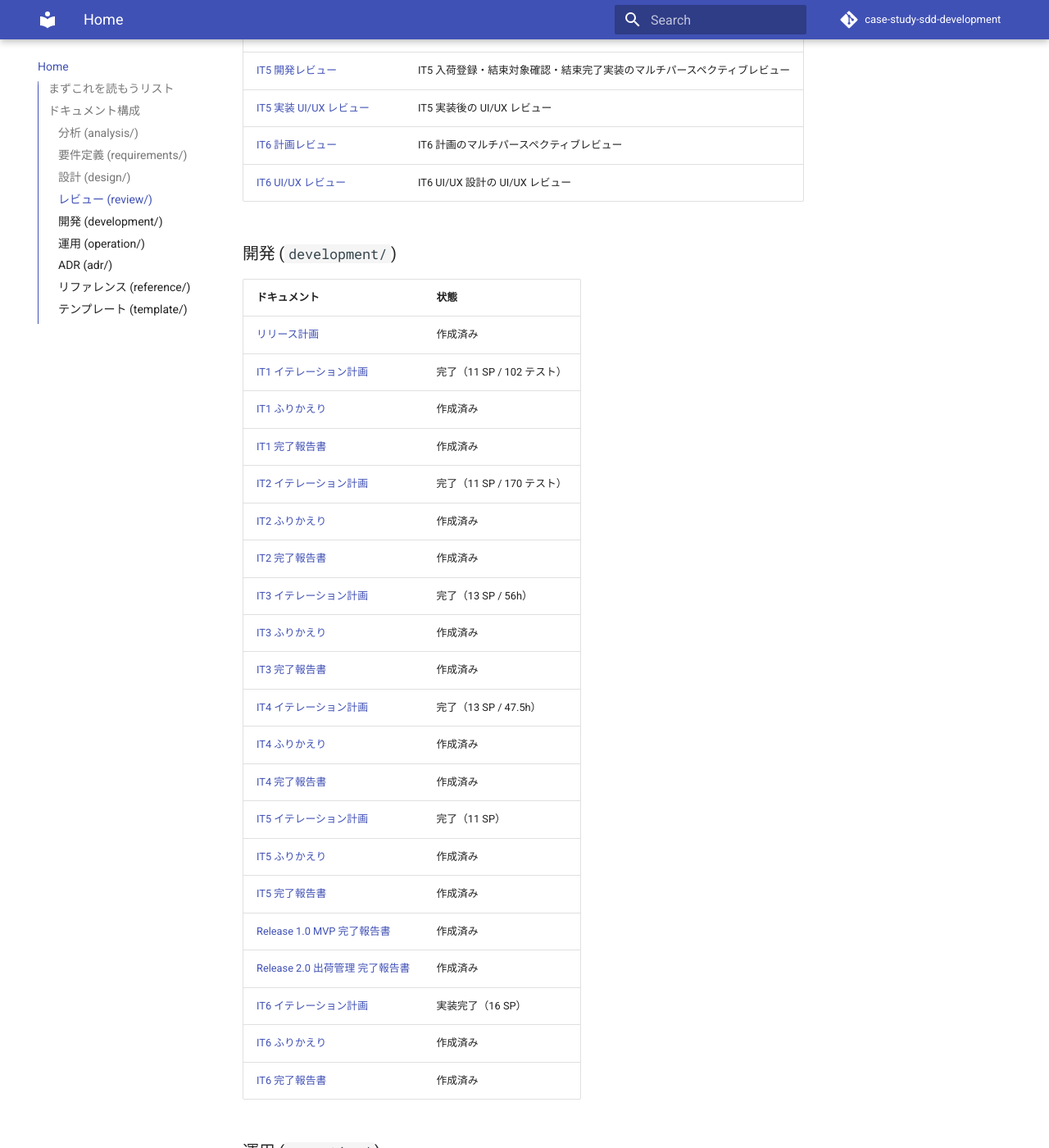
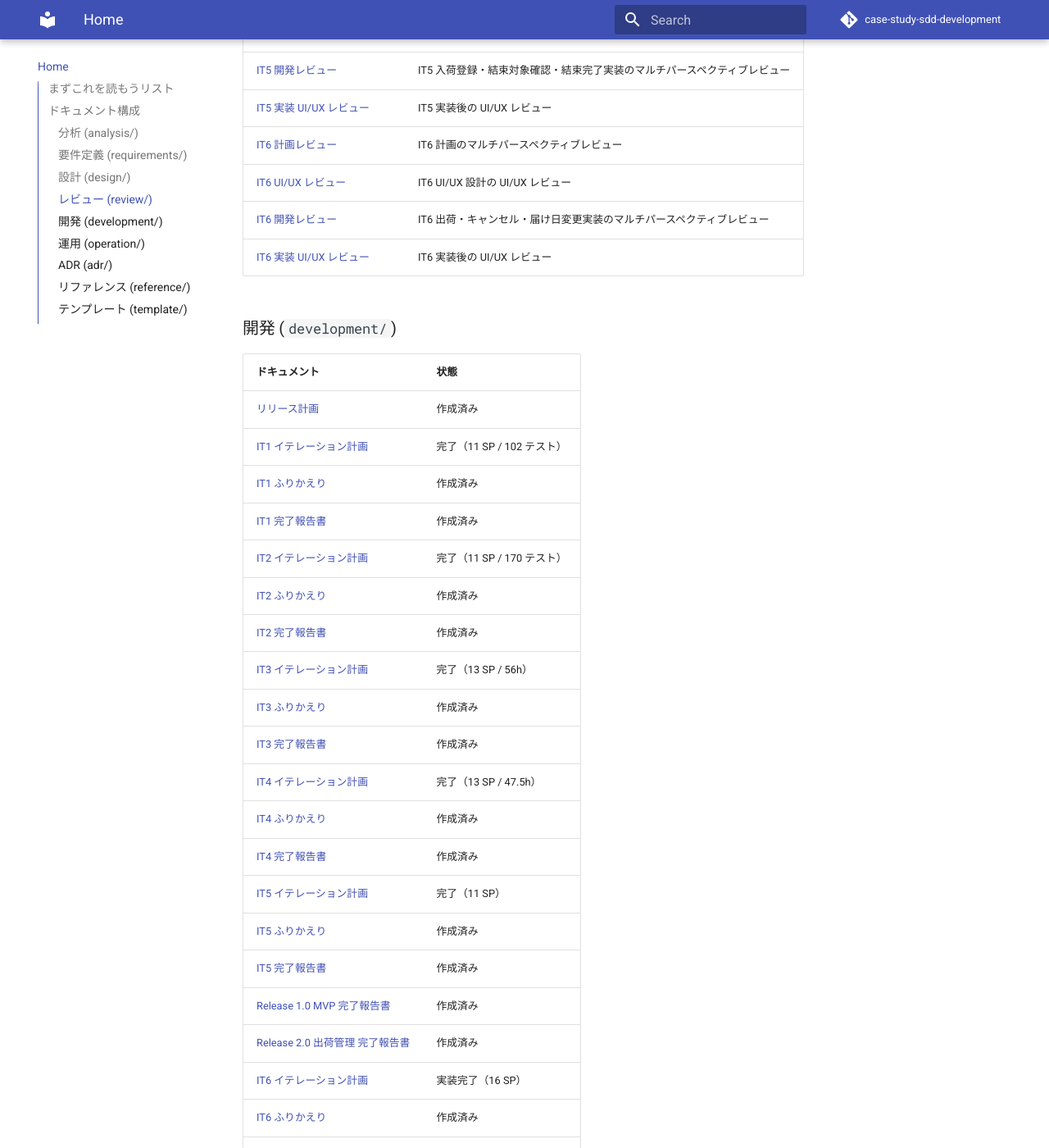
Before and after one commit to k2works/case-study-sdd-development, an MkDocs documentation site: the page built from docs/index.md, in a window 1280 px wide and 1400 px high, scrolled down 2552 px. Shown: the whole window at 82% size. Built offline with MkDocs 1.6.1 and Material for MkDocs 9.7.7, drawn with Linux system fonts in a browser that asks for light colours; comment, search, counter and statistics services are not loaded; some of the changed text lies outside the part shown.

Commit message:
docs: ドキュメントインデックスを最新構成に更新
- docs/index.md: IT7 計画、IT6 開発レビュー・実装 UI/UX レビューを追加
- mkdocs.yml: IT7 計画、IT6 開発レビュー・実装 UI/UX レビューを nav に追加
- docs/development/index.md: IT7 計画行を追加
- docs/review/index.md: IT6 開発レビュー・実装 UI/UX レビューを追加

https://claude.ai/code/session_01JmRWp9tdkEQ8X2C82WS7yV

```diff
--- a/docs/index.md
+++ b/docs/index.md
@@ -69,6 +69,8 @@
 | [IT5 実装 UI/UX レビュー](./review/it5_impl_uiux_review_20260322.md) | IT5 実装後の UI/UX レビュー |
 | [IT6 計画レビュー](./review/iteration_plan-6_review_20260323.md) | IT6 計画のマルチパースペクティブレビュー |
 | [IT6 UI/UX レビュー](./review/it6_uiux_review_20260323.md) | IT6 UI/UX 設計の UI/UX レビュー |
+| [IT6 開発レビュー](./review/it6_developing_review_20260323.md) | IT6 出荷・キャンセル・届け日変更実装のマルチパースペクティブレビュー |
+| [IT6 実装 UI/UX レビュー](./review/it6_impl_uiux_review_20260323.md) | IT6 実装後の UI/UX レビュー |
 
 ### 開発 (`development/`)
 
@@ -95,6 +97,7 @@
 | [IT6 イテレーション計画](./development/iteration_plan-6.md) | 実装完了（16 SP） |
 | [IT6 ふりかえり](./development/iteration_retrospective-6.md) | 作成済み |
 | [IT6 完了報告書](./development/iteration_report-6.md) | 作成済み |
+| [IT7 イテレーション計画](./development/iteration_plan-7.md) | 計画済み（8 SP） |
 
 ### 運用 (`operation/`)
 
--- a/mkdocs.yml
+++ b/mkdocs.yml
@@ -108,6 +108,8 @@ nav:
       - IT5 実装 UI/UX レビュー: review/it5_impl_uiux_review_20260322.md
       - IT6 計画レビュー: review/iteration_plan-6_review_20260323.md
       - IT6 UI/UX レビュー: review/it6_uiux_review_20260323.md
+      - IT6 開発レビュー: review/it6_developing_review_20260323.md
+      - IT6 実装 UI/UX レビュー: review/it6_impl_uiux_review_20260323.md
   - 開発:
       - 概要: development/index.md
       - リリース計画: development/release_plan.md
@@ -131,6 +133,7 @@ nav:
       - イテレーション 6 計画: development/iteration_plan-6.md
       - イテレーション 6 ふりかえり: development/iteration_retrospective-6.md
       - イテレーション 6 完了報告書: development/iteration_report-6.md
+      - イテレーション 7 計画: development/iteration_plan-7.md
   - 運用:
       - 概要: operation/index.md
       - アプリケーション開発環境セットアップ: operation/app-development-setup.md
```
Also changed, not shown: docs/development/index.md (+1 -0 lines), docs/review/index.md (+2 -0 lines).
